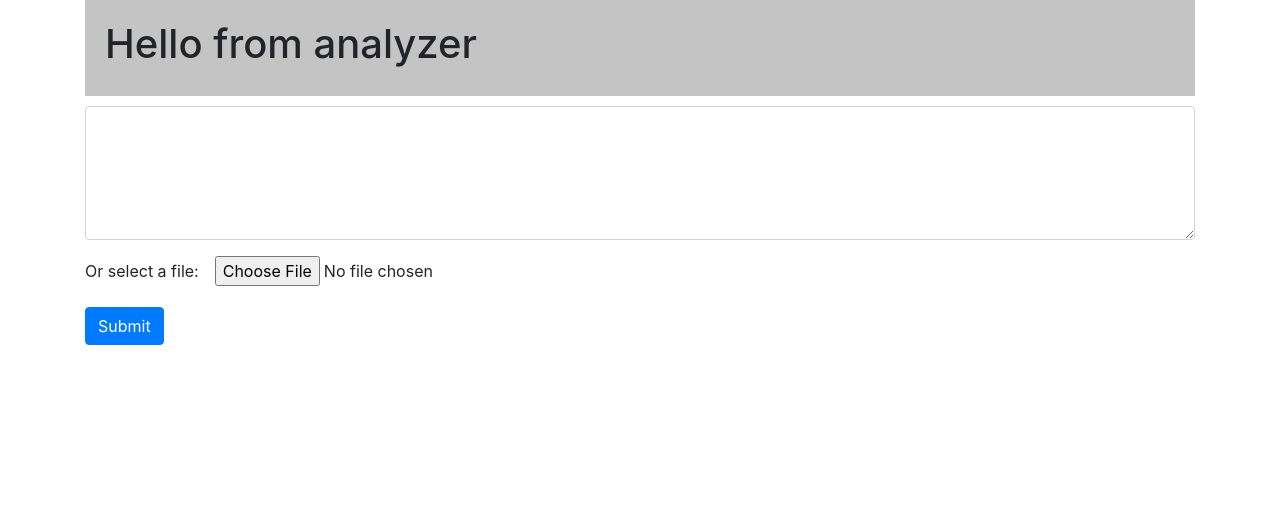
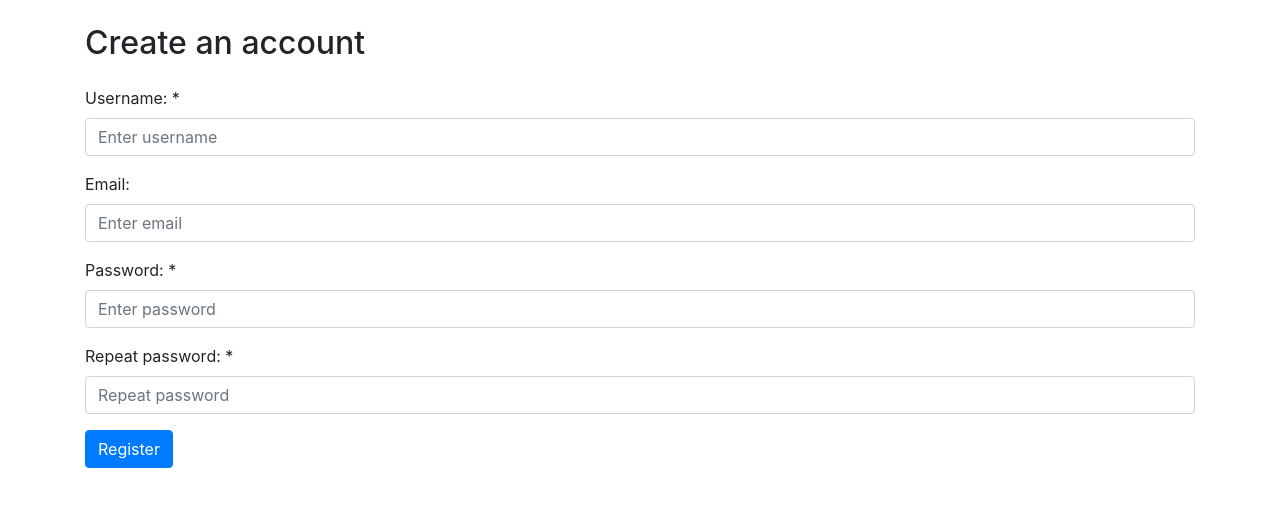
Before and after one commit to AnnaWithTwoN/word-extractor, a React (Create React App) app: page /register in a window 1280 px wide. Shown: the top 506 px of the page. Built offline with nearby package versions, Linux system fonts and the light colour scheme.

Commit message:
Added login and register pages

```diff
--- a/package.json
+++ b/package.json
@@ -6,8 +6,10 @@
     "@testing-library/jest-dom": "^4.2.4",
     "@testing-library/react": "^9.5.0",
     "@testing-library/user-event": "^7.2.1",
+    "axios": "^0.19.2",
     "react": "^16.13.1",
     "react-dom": "^16.13.1",
+    "react-router-dom": "^5.2.0",
     "react-scripts": "3.4.1"
   },
   "scripts": {
--- a/src/App.js
+++ b/src/App.js
@@ -1,14 +1,24 @@
 import React from 'react';
 import Analyzer from './components/Analyzer'
+import { BrowserRouter as Router, Route } from 'react-router-dom';
+import LoginPage from './components/LoginPage';
+import RegisterPage from './components/RegisterPage';
 
 
 class App extends React.Component {
 
   render(){
     return (
-      <div className='container'>
-        <Analyzer />
-      </div>
+      <Router>
+        <Route exact path="/" render={ props => (
+          <div className='container'>
+            <Analyzer />
+          </div>
+        )} />
+        <Route path="/login" component={ LoginPage } />
+        <Route path="/register" component={ RegisterPage } />
+      </Router>
+
     );
   }
 
--- a/src/components/Analyzer.js
+++ b/src/components/Analyzer.js
@@ -1,6 +1,7 @@
 import React from 'react';
 import TextInput from './TextInput';
 import WordsOutput from './WordsOutput';
+import axios from 'axios';
 
 class Analyzer extends React.Component {
     state = {
@@ -14,19 +15,33 @@ class Analyzer extends React.Component {
         let pattern = /[a-zA-Z']+/g
         do {
             var match = pattern.exec(text)
-            console.log(match)
+            if(match){
+                var word = {
+                    heading: match[0],
+                    translation: ''
+                }
+            }
+            array.push(word)
         } while(match)*/
+
         let array = text
             .replace(/<[a-zA-Z']+>/g, '')
             .match(/[a-zA-Z']+/g)
             .filter((value, index, self) => { return self.indexOf(value) === index; })
-        console.log(array)
-        this.setState({ words: array })
-        let unkn = array.filter(w => {
-            return this.state.known_words.find(e => { return e === w }) === undefined
+
+        //this.setState({ words })
+        let unique_array = array.filter(w => {
+            return this.state.known_words.find(e => { return e.toLowerCase() === w.toLowerCase() }) === undefined
         })
-        //console.log(unkn)
+        let unkn = []
+        unique_array.forEach(word => {
+            unkn.push({
+                heading: word,
+                translation: ''
+            })
+        })
         this.setState({ unknown_words: unkn })
+        console.log(unkn)
     }
 
     markKnown = (word) => {
@@ -46,6 +61,36 @@ class Analyzer extends React.Component {
         this.setState({ unknown_words: this.state.unknown_words.filter(w => { return w !== word })})
     }
 
+    translate = (word) => {
+        console.log('sending request for', word)
+        axios.get(`http://localhost:4000/dictionary/${word.toLowerCase()}`)
+        .then(responce => {
+            console.log(responce.data)
+            this.setState({
+                unknown_words: this.state.unknown_words.map(w => {
+                    if(w.heading === word){
+                        w.translation = responce.data.Translation
+                    }
+                    return w;
+                })
+
+            })
+        })
+        .catch(error => {
+            console.log(error)
+            this.setState({
+                unknown_words: this.state.unknown_words.map(w => {
+                    if(w.heading === word){
+                        w.translation = "Can't find this word in dictionary or other dictionary error occured"
+                    }
+                    return w;
+                })
+
+            })
+        })
+
+    }
+
     render() {
         return (
         <div>
@@ -57,6 +102,7 @@ class Analyzer extends React.Component {
             <TextInput process={ this.process } />
             <WordsOutput
                 words={ this.state.unknown_words }
+                translate={ this.translate }
                 markKnown={ this.markKnown }
                 delete={ this.delete }
             />
--- /dev/null
+++ b/src/components/LoginPage.js
@@ -0,0 +1,53 @@
+import React from 'react';
+
+class LoginPage extends React.Component {
+    state = {
+        username: '',
+        password: ''
+    }
+
+    onChange = (e) => {
+        this.setState({ [e.target.name]: e.target.value })
+    }
+
+    login = (event) => {
+        event.preventDefault()
+        console.log("logging", this.state.username, " ", this.state.password)
+    }
+
+    render(){
+        return (
+            <div className='container'>
+                <h2 className="mt-4">Please login</h2>
+                <form onSubmit={ this.login } className="mt-4">
+                    <div className="form-group">
+                        <label>Username:</label>
+                        <input
+                            type="text"
+                            className="form-control"
+                            placeholder="Enter username"
+                            name="username"
+                            value={ this.state.username }
+                            onChange={ this.onChange }
+                            required />
+                    </div>
+                    <div className="form-group">
+                        <label>Password:</label>
+                        <input
+                            type="password"
+                            className="form-control"
+                            placeholder="Enter password"
+                            name="password"
+                            value={ this.state.password }
+                            onChange={ this.onChange }
+                            required />
+                    </div>
+                    <button type="submit" className="btn btn-primary">Login</button>
+                </form>
+            </div>
+        );
+    }
+
+}
+
+export default LoginPage;
--- /dev/null
+++ b/src/components/RegisterPage.js
@@ -0,0 +1,80 @@
+import React from 'react';
+
+class RegisterPage extends React.Component {
+    state = {
+        username: '',
+        email: '',
+        password: '',
+        pswMatch: true
+    }
+
+    onChange = (e) => {
+        this.setState({ [e.target.name]: e.target.value })
+    }
+
+    checkPwdMatch = (e) => {
+        this.setState({ pswMatch : e.target.value === this.state.password })
+        console.log(this.state.pswMatch)
+    }
+
+    login = (event) => {
+        event.preventDefault()
+        console.log("logging", this.state.username, " ", this.state.password)
+    }
+
+    render(){
+        return (
+            <div className='container'>
+                <h2 className="mt-4">Create an account</h2>
+                <form onSubmit={ this.login } className="mt-4">
+                    <div className="form-group">
+                        <label>Username: *</label>
+                        <input
+                            type="text"
+                            className="form-control"
+                            placeholder="Enter username"
+                            name="username"
+                            value={ this.state.username }
+                            onChange={ this.onChange }
+                            required />
+                    </div>
+                    <div className="form-group">
+                        <label>Email:</label>
+                        <input
+                            type="email"
+                            className="form-control"
+                            placeholder="Enter email"
+                            name="email"
+                            value={ this.state.email }
+                            onChange={ this.onChange } />
+                    </div>
+                    <div className="form-group">
+                        <label>Password: *</label>
+                        <input
+                            type="password"
+                            className="form-control"
+                            placeholder="Enter password"
+                            name="password"
+                            value={ this.state.password }
+                            onChange={ this.onChange }
+                            required />
+                    </div>
+                    <div className="form-group">
+                        <label>Repeat password: *</label>
+                        <input
+                            type="password"
+                            className="form-control"
+                            placeholder="Repeat password"
+                            onChange={ this.checkPwdMatch }
+                            required />
+                        <span style={{ color: 'red', display: this.state.pswMatch ? 'none' : 'block'}}>Passwords do not match</span>
+                    </div>
+                    <button type="submit" className="btn btn-primary">Register</button>
+                </form>
+            </div>
+        );
+    }
+
+}
+
+export default RegisterPage;
--- a/src/components/WordCard.js
+++ b/src/components/WordCard.js
@@ -5,11 +5,15 @@ class WordCard extends React.Component {
     render(){
         return (
             <div className="card bg-light mt-4 mb-4">
-                <div className="card-body">
-                    <h3 className="card-title">{ this.props.word }</h3>
+                <div className="card-header">
+                    <h3 className="card-title">{ this.props.word.heading }</h3>
+                </div>
+                <div className="card-body"
+                    style={{ display: this.props.word.translation === '' ? "none" : "block"}}>
+                    <h5>{ this.props.word.translation }</h5>
                 </div>
                 <div className="card-footer">
-                    <button className="btn btn-success btn-sm mr-2">Show translation</button>
+                    <button className="btn btn-success btn-sm mr-2" onClick={ this.props.translate.bind(this, this.props.word.heading) }>Show translation</button>
                     <button className="btn btn-warning btn-sm mr-2" onClick={ this.props.markKnown.bind(this, this.props.word) }>I know this word</button>
                     <button className="btn btn-danger btn-sm mr-2" onClick={ this.props.delete.bind(this, this.props.word) }>Delete</button>
                 </div>
--- a/src/components/WordsOutput.js
+++ b/src/components/WordsOutput.js
@@ -7,6 +7,7 @@ class WordsOutput extends React.Component {
         return this.props.words.map((word) => (
             <WordCard
                 word={ word }
+                translate={ this.props.translate }
                 markKnown={ this.props.markKnown }
                 delete={ this.props.delete }
             />
```
Also changed, not shown: 1 other file (tests, documents, lock files or other folders).
